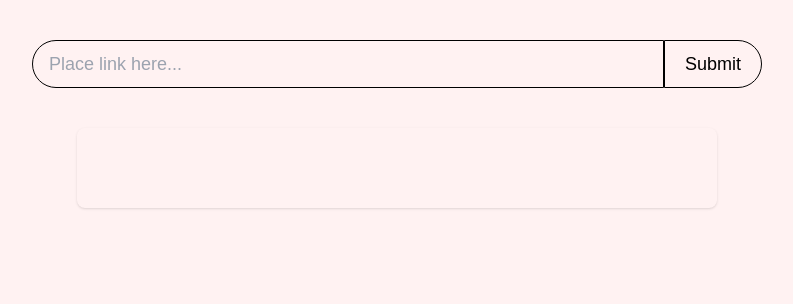
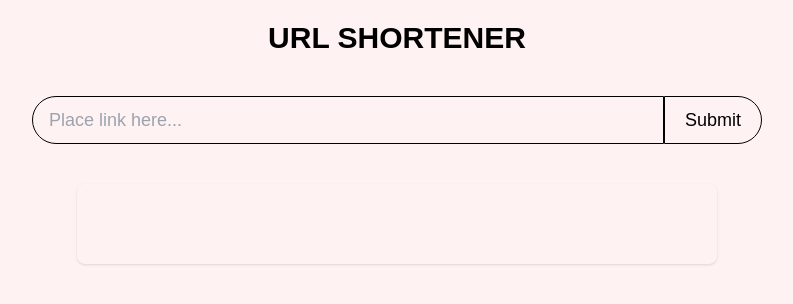
Before and after one commit to RadyaI/uareshort-url-shortener, a Next.js app: page / in a window 1280 px wide. Shown: the top 304 px of the page, without its empty margins (243-1036 px from the left). Built offline with nearby package versions, Linux system fonts and the light colour scheme; no server answers.

Commit message:
Add title

```diff
--- a/app/page.tsx
+++ b/app/page.tsx
@@ -11,6 +11,7 @@ export const metadata: Metadata = {
 export default function Home() {
   return (
     <>
+      <h1 className="text-center text-3xl font-bold uppercase mt-5">Url Shortener</h1>
       <InputUrl></InputUrl>
       <Suspense fallback={<div>Loading...</div>}>
         <DisplayUrl></DisplayUrl>
```
